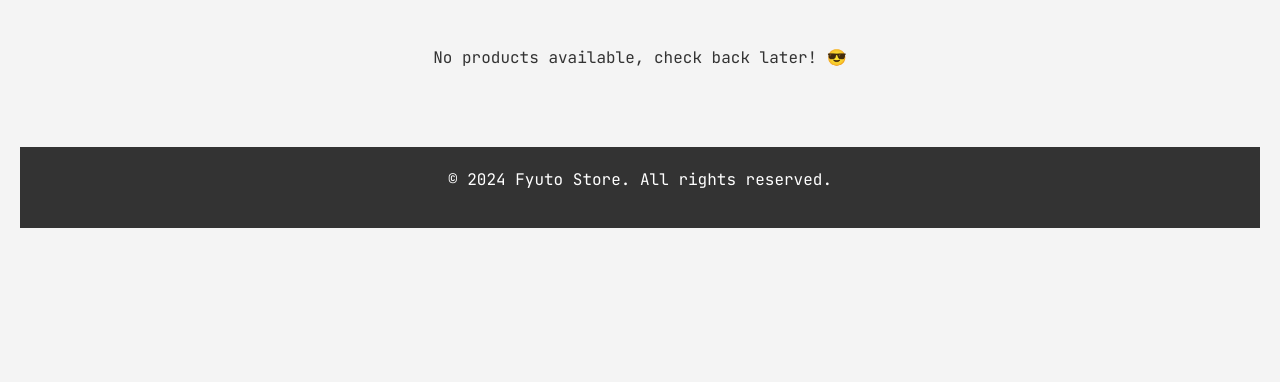
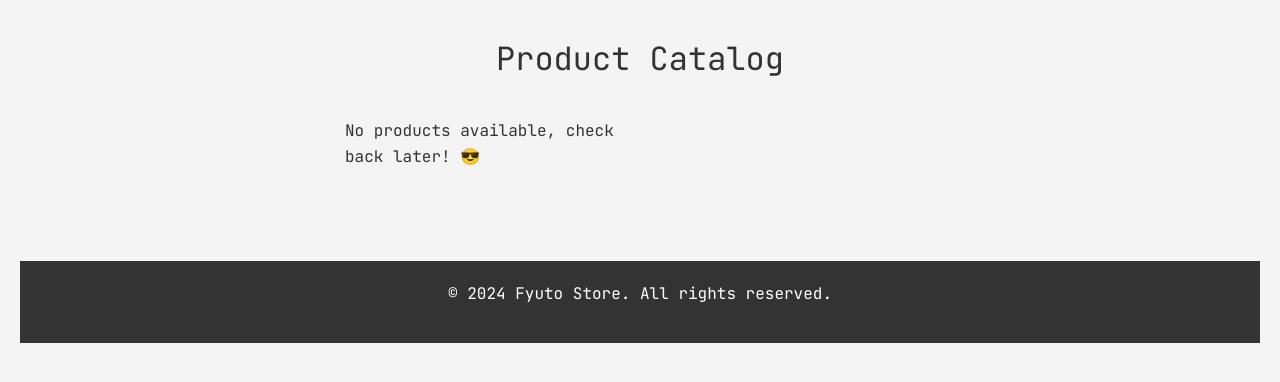
Before and after one commit to zihwoi/fyuto, a Django app: page / in a window 1280 px wide. Shown: the part 154-536 px from the top of the page. Run offline with Django 4.2, Linux system fonts and the light colour scheme; data that the repository does not hold is empty; some libraries are stand-ins or nearby versions.

Commit message:
update index.html homepage to show product catalog

```diff
--- a/store/templates/store/index.html
+++ b/store/templates/store/index.html
@@ -2,17 +2,26 @@
 
 {% block title %}Fyuto Store{% endblock %}
 
+{% block page_title %}
+    <h2 class="catalog-title">Product Catalog</h2> <!-- Use a specific title for this page -->
+{% endblock %}
+
 {% block content %}
-    <div class="product-list">
+<div class="product-list">
+    <ul>
         {% for product in products %}
-            <div class="product">
-                <h2><a href="{% url 'product_detail' product.id %}">{{ product.name }}</a></h2>
-                <p>{{ product.description }}</p>
-                <p>Price: ${{ product.price }}</p>
-            </div>
-            {% empty %}
+            <li class="product">
+                <a href="{% url 'product_detail' product.id %}">
+                    <img src="{{ product.image.url }}" alt="{{ product.name }}" />
+                    <h2>{{ product.name }}</h2>
+                    <p>{{ product.description }}</p>
+                    <p>Price: ${{ product.price }}</p>
+                </a>
+            </li>
+        {% empty %}
             <br>
             <p>No products available, check back later! 😎</p>
         {% endfor %}
-    </div>
+    </ul>
+</div>
 {% endblock %}
```
